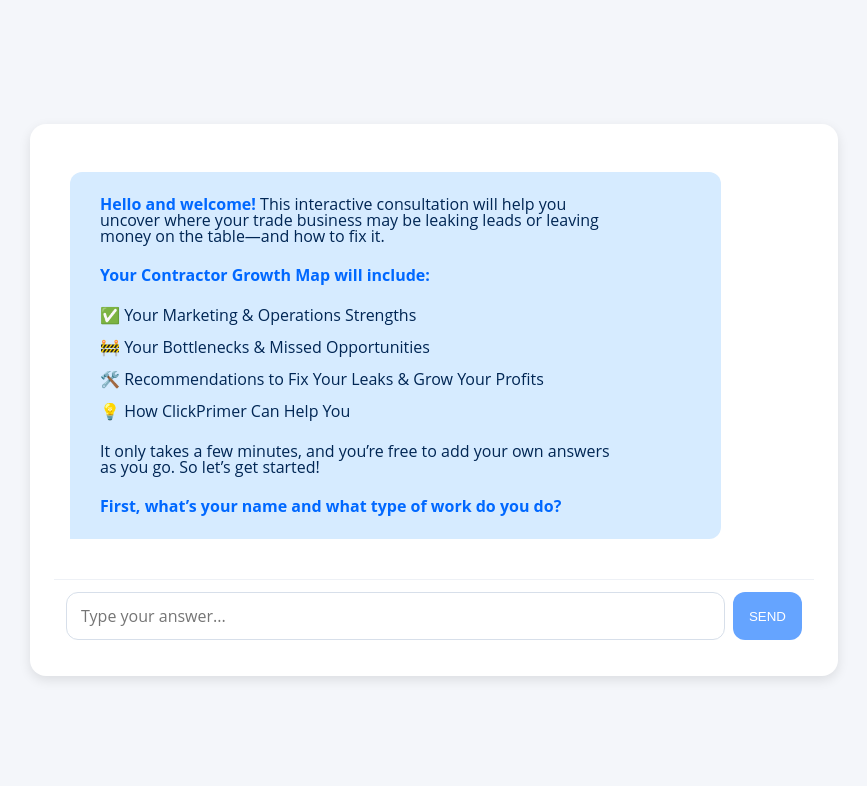
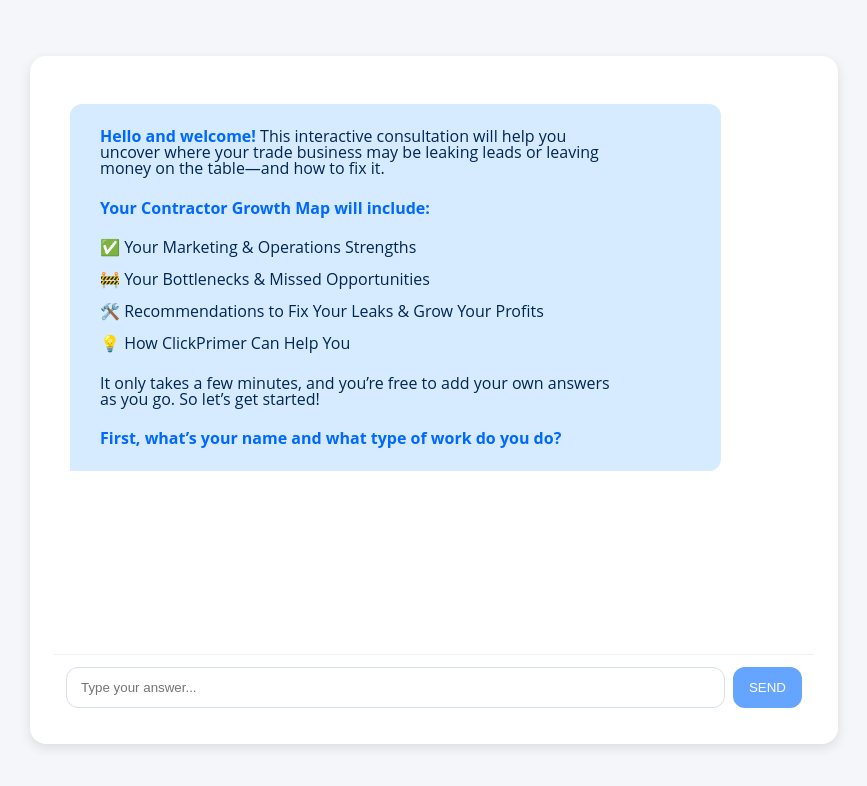
Before and after one commit to clickprimer/contractor-growth-map, a Next.js app: page / in a window 1280 px wide. Shown: the top 786 px of the page, without its empty margins (206-1073 px from the left). Built offline with nearby package versions, Linux system fonts and the light colour scheme.

Commit message:
Update globals.css

```diff
--- a/styles/globals.css
+++ b/styles/globals.css
@@ -15,27 +15,39 @@ body {
   box-sizing: border-box;
 }
 
+/* Base chat box */
 .chat-box {
   background-color: #ffffff;
   border-radius: 16px;
   padding: 24px;
   max-width: 700px;
   width: 100%;
-  height: 100%;
   box-shadow: 0 4px 12px rgba(0, 0, 0, 0.1);
   display: flex;
   flex-direction: column;
   overflow: hidden;
 }
 
-.chat-messages {
-  flex: 1;
-  overflow-y: auto;
-  margin-bottom: 16px;
-  padding-right: 8px; /* space for scrollbar */
+/* Fixed-height variant for our app */
+.chat-box.fixed {
+  height: 80vh;           /* keeps the whole chat box the same size */
+  background: #fff;
+  border-radius: 16px;
+  width: 100%;
+  max-width: 760px;
+  box-shadow: 0 4px 12px rgba(0,0,0,0.1);
+  display: flex;
+  flex-direction: column;
+  overflow: hidden;
 }
 
-
+/* Scrollable messages area */
+.chat-messages.scrollable {
+  flex: 1;                /* take remaining space inside .chat-box */
+  min-height: 0;          /* allow flex child to shrink for scrolling */
+  overflow-y: auto;       /* scroll only the messages area */
+  padding: 16px;
+}
 
 /* Chat message blocks */
 .chat-message {
@@ -72,7 +84,7 @@ body {
 }
 
 .chat-message ul {
-  margin: 0 0;
+  margin: 0;
   padding-left: 1.2em;
   list-style-position: outside;
 }
@@ -88,86 +100,16 @@ body {
   line-height: 1; /* Helps avoid weird spacing from bullet line-height */
 }
 
-.chat-message li {
-  outline: 1px solid red; /* Temporarily see each li boundary */
-}
-
 /* Chat input row */
 .chat-input {
   display: flex;
   width: 100%;
   box-sizing: border-box;
-}
-
-/* Input field */
-.chat-input input {
-  flex: 1;
-  padding: 12px;
-  border: 1px solid #ccc;
-  border-right: none;
-  border-radius: 8px 0 0 8px;
-  font-size: 1rem;
-  font-family: 'Open Sans', sans-serif;
-  box-sizing: border-box;
-}
-
-/* Send button */
-.chat-send-button {
-  background-color: #0068ff;
-  color: white;
-  padding: 12px 24px;
-  border: none;
-  border-radius: 0 8px 8px 0;
-  cursor: pointer;
-  font-size: 1rem;
-  font-family: 'Roboto', sans-serif;
-  font-weight: bold;
-  white-space: nowrap;
-}
-
-.chat-send-button:disabled {
-  opacity: 0.5;
-  cursor: not-allowed;
-}
-
-
-
-/* === Chat UI Fixes (streaming) === */
-.container {
-  display: flex;
-  justify-content: center;
-  align-items: center;
-  padding: 24px;
-  min-height: 100vh;
-  box-sizing: border-box;
-  background: #f4f6fa;
-}
-
-.chat-box.fixed {
-  background: #fff;
-  border-radius: 16px;
-  width: 100%;
-  max-width: 760px;
-  box-shadow: 0 4px 12px rgba(0,0,0,0.1);
-  display: flex;
-  flex-direction: column;
-  overflow: hidden;
-}
-
-/* Fixed message area with scroll */
-.chat-messages.scrollable {
-  height: 60vh;
-  overflow-y: auto;
-  padding: 16px;
-}
-
-/* Input row */
-.chat-input {
-  display: flex;
   gap: 8px;
   border-top: 1px solid #eef1f6;
   padding: 12px;
 }
+
 .chat-input input {
   flex: 1;
   padding: 12px 14px;
@@ -175,6 +117,7 @@ body {
   border: 1px solid #d7dfea;
   outline: none;
 }
+
 .chat-input button {
   padding: 12px 16px;
   border-radius: 12px;
@@ -183,6 +126,7 @@ body {
   color: white;
   cursor: pointer;
 }
+
 .chat-input button:disabled {
   opacity: 0.6;
   cursor: not-allowed;
```
